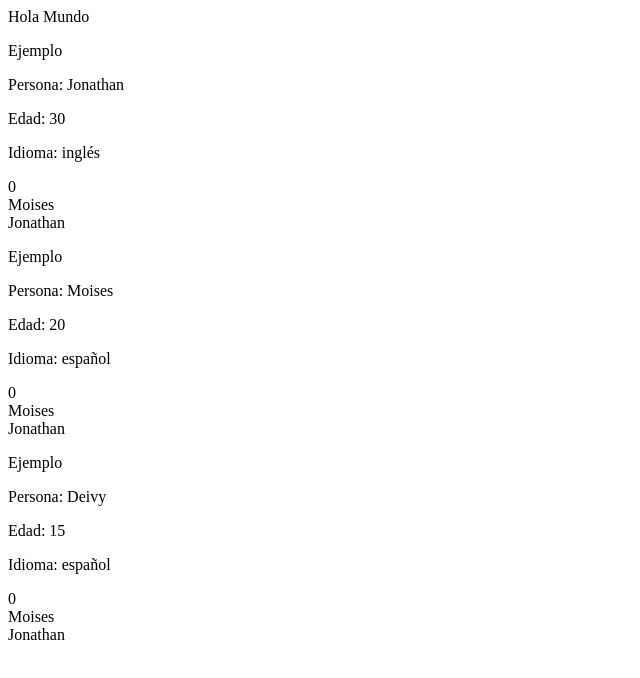
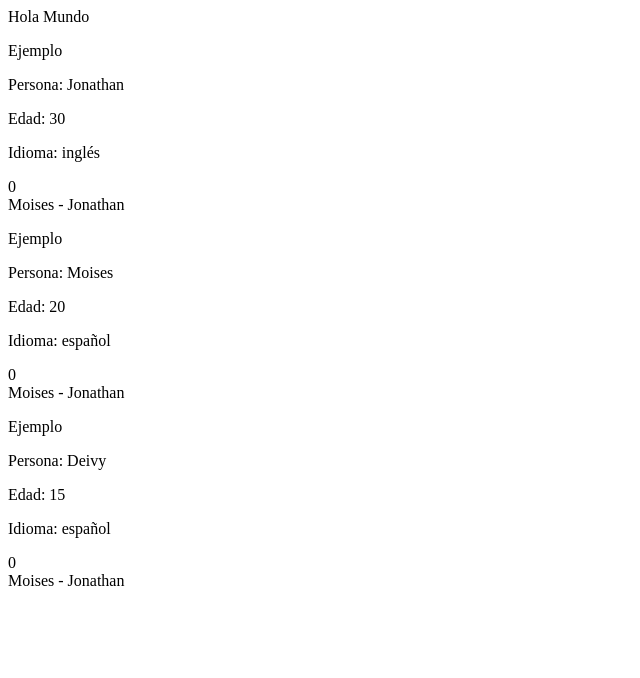
Before and after one commit to DLawliet/ejemplo-react-git, a React (Create React App) app: page / in a window 1280 px wide. Shown: the top 678 px of the page, without its empty margins (0-640 px from the left). Built offline with nearby package versions, Linux system fonts and the light colour scheme.

Commit message:
add description names

```diff
--- a/src/Item.tsx
+++ b/src/Item.tsx
@@ -21,8 +21,7 @@ const Item = ({ nombre, edad, idioma='español' }: ItemProps) => {
             <p>Edad: {edad}</p>
             <p>Idioma: {idioma}</p>
             <div>{contador}</div>
-            <div>Moises</div>
-            <div>Jonathan</div>
+            <div>Moises - Jonathan</div>
         </div>
     )
 }
```
